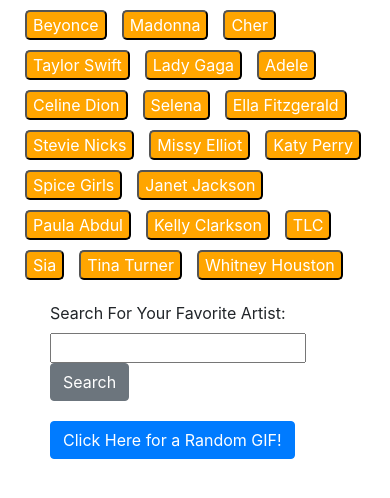
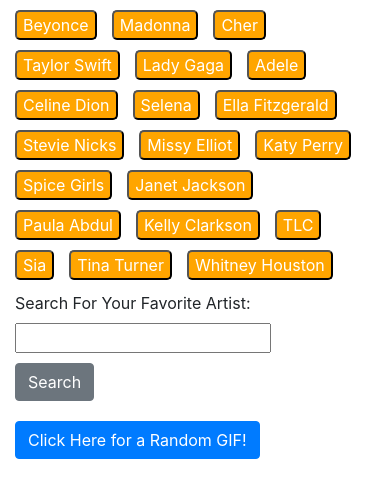
Before and after one commit to robynocraig/GiphyAllTheTime, a plain HTML site: page index.html in a window 390 px wide. Drawn offline with nearby package versions, Linux system fonts and the light colour scheme.

Commit message:
removed download link as I couldn't get that to work, added mobile responsiveness

```diff
--- a/assets/css/style.css
+++ b/assets/css/style.css
@@ -1,5 +1,8 @@
 .container {
-  margin: 10px;
+  width: 100%;
+  max-width: 960px;
+  margin: 10px auto 0 auto;
+  clear: both;
 }
 
 .artist-btn {
@@ -22,6 +25,10 @@ img {
   float: right;
 }
 
+#add-artist {
+  margin-top: 10px;
+}
+
 #randomBtn {
   margin: 20px 0 20px 0;
 }
--- a/assets/javascript/app.js
+++ b/assets/javascript/app.js
@@ -54,15 +54,6 @@ $(document).ready(function() {
 
         // Appending the image
         artistsDiv.append(giphyImage);
-
-        // Storing the download URL data
-
-        var downloadURL = results[i].images.original.url;
-
-        var pTwo = $("<p>").html("<a href=" + downloadURL + ">" + "Download GIF" + "</a>");
-
-        // Append the download link
-        artistsDiv.append(pTwo);
 
         // Putting the image in the div
         $("#gifsDisplay").prepend(artistsDiv);
--- a/index.html
+++ b/index.html
@@ -14,9 +14,9 @@
         <!-- This is where the buttons will go -->
       </div>
 
-      <div class="container">
+      <div class="container-inner">
         <div class="row">
-          <div class="col-lg-6">
+          <div class="col-md-6">
 
             <div id="gifsDisplay">
             <!-- This is where the gifs will go -->
@@ -25,7 +25,7 @@
           </div>
 
           <!-- This is for the search form & search button -->
-          <div class="col-lg-6" id="formDiv">
+          <div class="col-md-6" id="formDiv">
 
             <form id="artist-form">
               <label for="artist-input">Search For Your Favorite Artist:</label>
```
